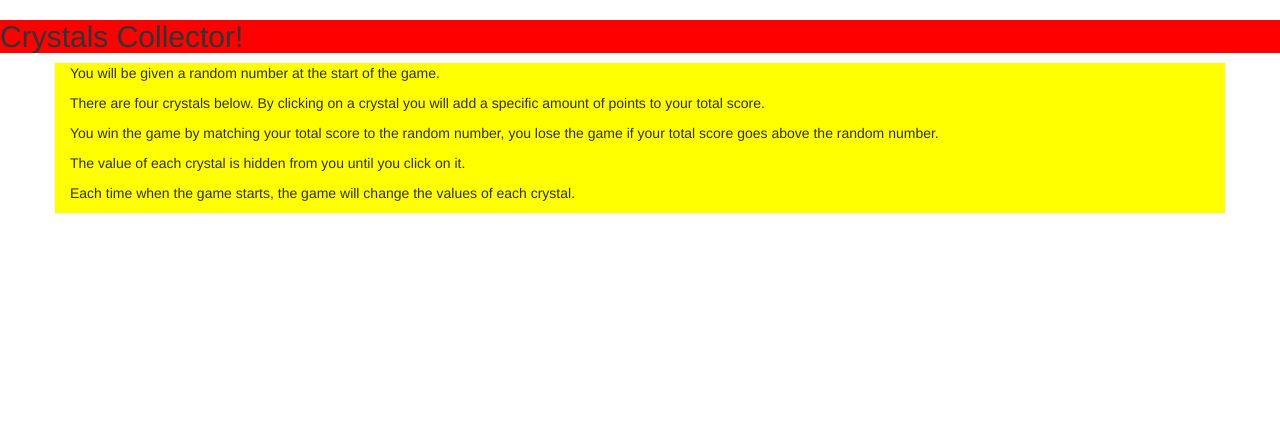
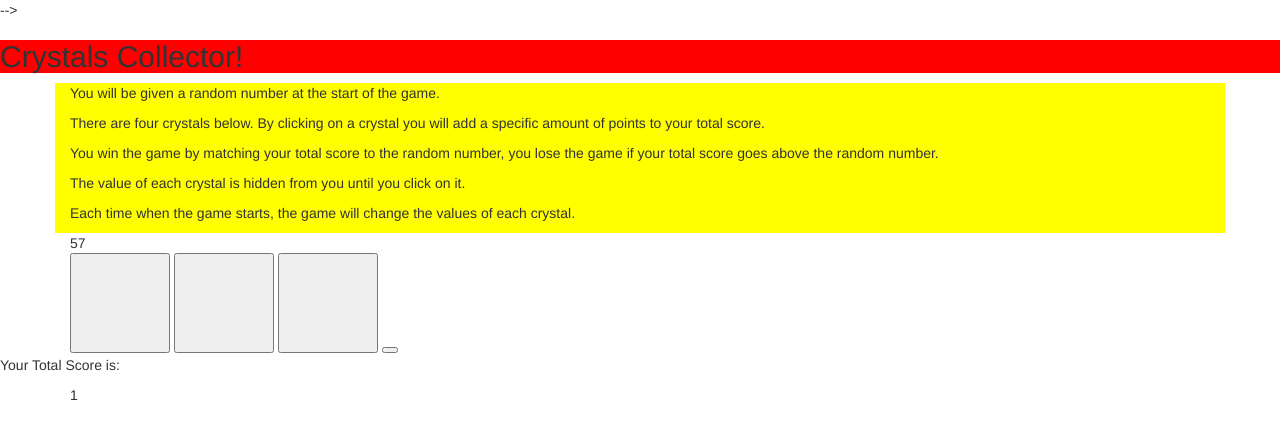
Before and after one commit to catcrooke/Crystals-Collector-Game, a PHP site: page / in a window 1280 px wide. Shown: the top 439 px of the page. Run offline with PHP 8.4, Linux system fonts and the light colour scheme.

Commit message:
added some styles to css, updated js file

```diff
--- a/assets/css/style.css
+++ b/assets/css/style.css
@@ -6,3 +6,12 @@ h1 {
 #gameInstructions {
 	background-color: yellow;
 }
+
+/*set the size of the buttons (or attempt to set their size)*/
+#jewelOne,
+#jewelTwo,
+#jewelThree,
+#JewelFour {
+	height: 100px;
+	width: 100px;
+}
--- a/assets/javascript/game.js
+++ b/assets/javascript/game.js
@@ -1,6 +1,5 @@
 // A page can't be manipulated safely until the document is "ready."
-// jQuery detects this state of readiness for you. To do this,
-// a document.ready function is needed.
+// jQuery detects this with a document.ready function
 
 $( document ).ready(function() {
     console.log( "ready!" );
@@ -13,17 +12,30 @@ var maxNumberComputer = 120;
 
 randomNumberFromRangeComputer(minNumberComputer, maxNumberComputer);
 
-function randomNumberFromRangeComputer(min,max)
+function randomNumberFromRangeComputer(min, max)
 {
     var randomNumberComputer = Math.floor(Math.random()*(max-min+1)+min);
     console.log(randomNumberComputer);
+    document.getElementById('computerGeneratedNumber').innerHTML = randomNumberComputer;
 }
 
 // four crystal button divs(jewelOne, jewelTwo, jewelThree, jewelFour)
-// each represent a randomly generated number value of the crystal button
-// that is generated at the start of the game-assigned a number between [1-12]
+// each represent a random value b/w 1-12, but the value is not displayed
+// which is reset to a new random value at the start of the game, but stays
+ // the same during the game
 
-// each time one of a jewelbutton is clicked, the value assigned
+var minNumberJewel = 1;
+var maxNumberJewel = 12;
+
+randomNumberFromRangejewelOne(minNumberJewel, maxNumberJewel);
+
+function randomNumberFromRangejewelOne(min, max) {
+	var randomNumberJewelOne = Math.floor(Math.random()*(max-min+1)+min);
+    console.log(randomNumberJewelOne);
+    document.getElementById('totalScore').innerHTML = randomNumberJewelOne;
+}
+
+// each time one of the jewelbutton is clicked, the value assigned
 // to that jewel is added to the total contained in the totalScore div. Every click
 // adds more points.
 
--- a/index.html
+++ b/index.html
@@ -5,14 +5,16 @@
 
 	<!-- link to reset css -->
 	<link rel="stylesheet" href="assets/css/reset.css">
-	<!-- link to bootstrap -->
+
+	<!-- <! link to bootstrap  -->
 	<link rel="stylesheet" href="https://maxcdn.bootstrapcdn.com/bootstrap/3.3.7/css/bootstrap.min.css" integrity="sha384-BVYiiSIFeK1dGmJRAkycuHAHRg32OmUcww7on3RYdg4Va+PmSTsz/K68vbdEjh4u" crossorigin="anonymous">
+
+	<meta name="viewport" content="width=device-width, initial-scale=1"> -->
+
 	<!-- link to local style sheet -->
 	<link rel="stylesheet" href="assets/css/style.css">
 
-	<meta name="viewport" content="width=device-width, initial-scale=1">
-
-	<title>CrystalCollection</title>
+	<title>Crystals</title>
 </head>
 <body>
 
@@ -44,21 +46,20 @@
 
 <!-- div jewelContainer -->
 <div id='jewelContainer' class='container'>
-	<div id='jewelOne' class='button'></div>
-	<div id='jewelTwo' class='button'></div>
-	<div id='jewelThree' class='button'></div>
-	<div id='jewelFour' class='button'></div>
+	<button id='jewelOne'><!-- <img src='assets/images/elbaite.jpg' alt='Jewel 1'> -->
+	</button>
+	<button id='jewelTwo'></button>
+	<button id='jewelThree'></button>
+	<button id='jewelFour'></button>
 </div>
 
-<!-- div that contains overall Score -->
+<p>Your Total Score is:</p>
+
+<!-- div that contains overall incrementing number of user -->
 <div id='totalScore' class='container'>
 
 </div>
 
-<!-- div that holds the increased number  -->
-<div id='AddedNumber' class='container'>
-
-</div>
 
 <script type="text/javascript" src="https://code.jquery.com/jquery-2.2.0.min.js"></script>
 <script type='text/javascript' src='assets/javascript/game.js'></script>
```
